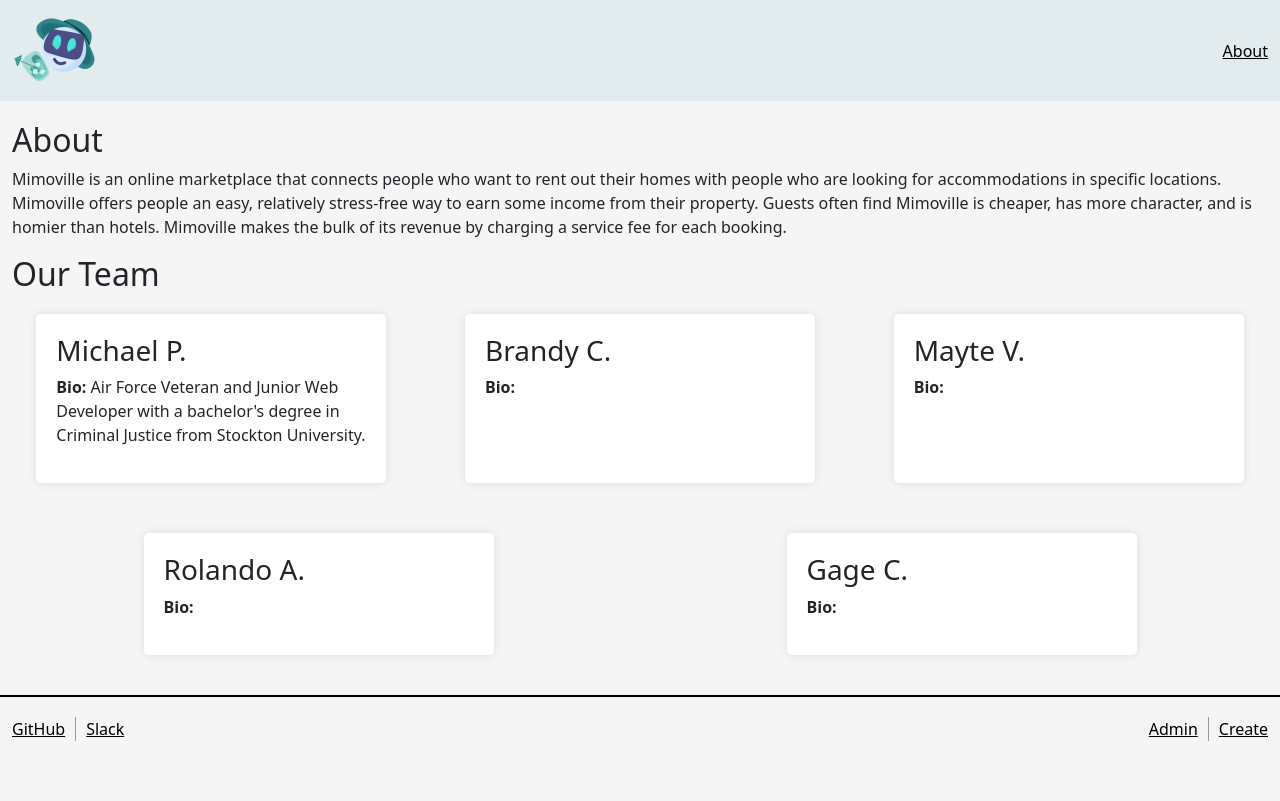
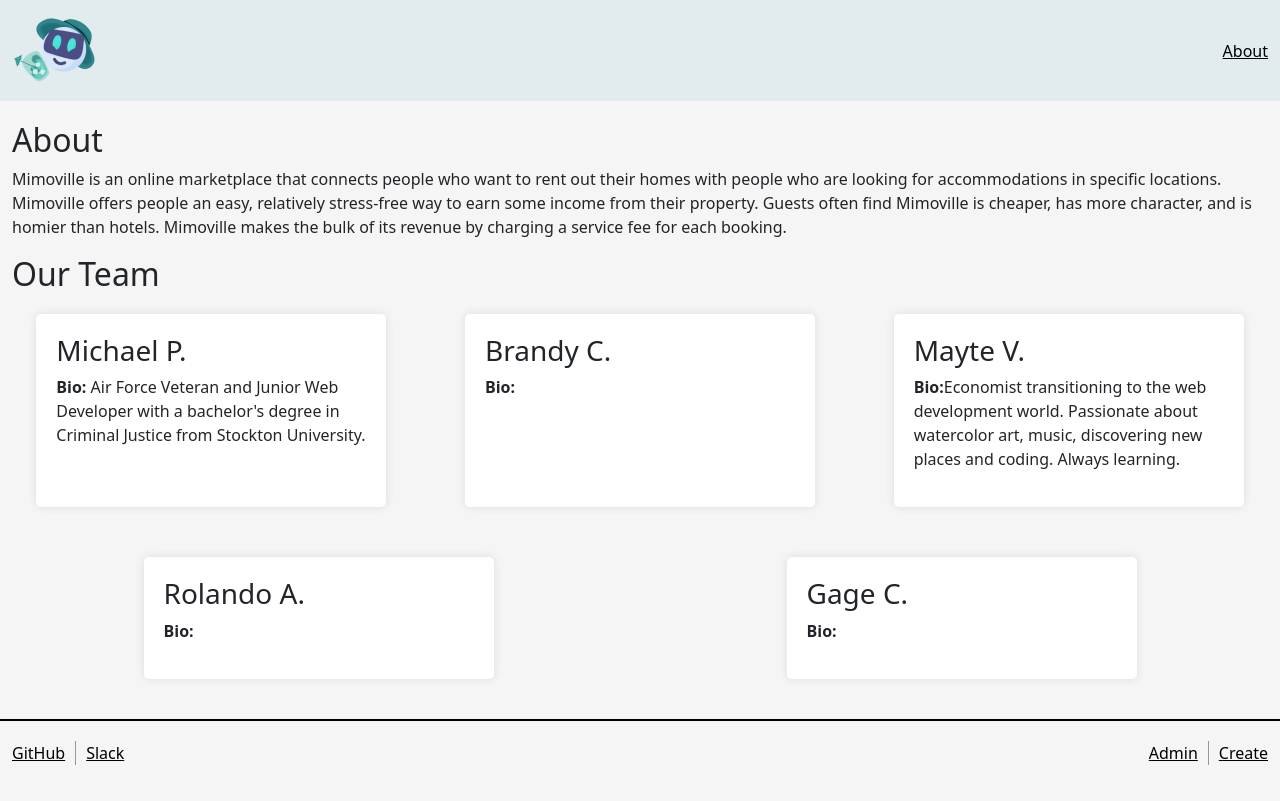
Before and after one commit to mimodevs/C12-mimoville, a React (Create React App) app in the folder client/: page /about in a window 1280 px wide. Built offline with nearby package versions, Linux system fonts and the light colour scheme.

Commit message:
mayte about added

```diff
--- a/client/src/pages/AboutPage.js
+++ b/client/src/pages/AboutPage.js
@@ -23,7 +23,7 @@ const AboutPage = () => {
           </div>
           <div className="member-card">
             <h3>Mayte V.</h3>
-            <p><strong>Bio:</strong></p>
+            <p><strong>Bio:</strong>Economist transitioning to the web development world. Passionate about watercolor art, music, discovering new places and coding. Always learning.</p>
           </div>
           <div className="member-card">
             <h3>Rolando A.</h3>
```
